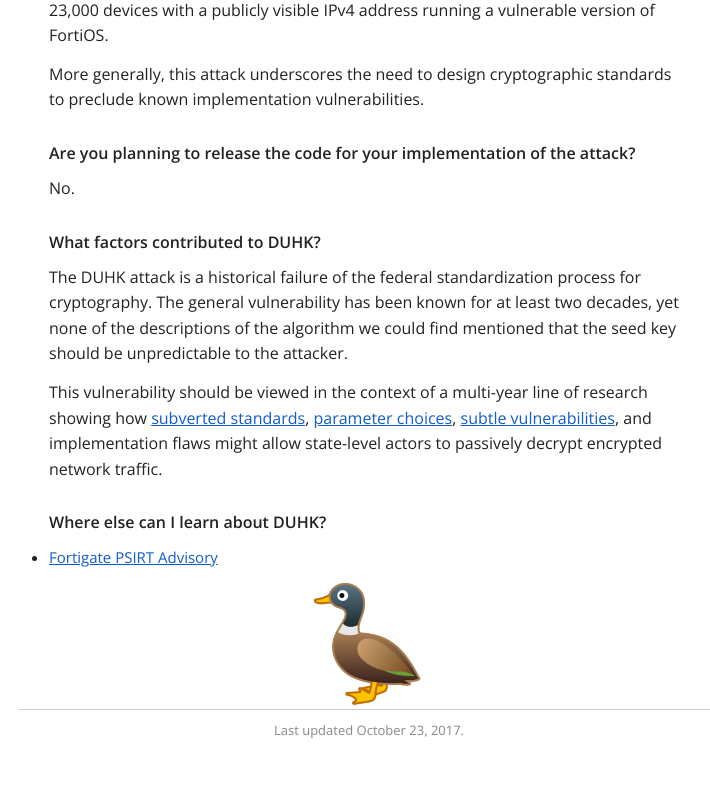
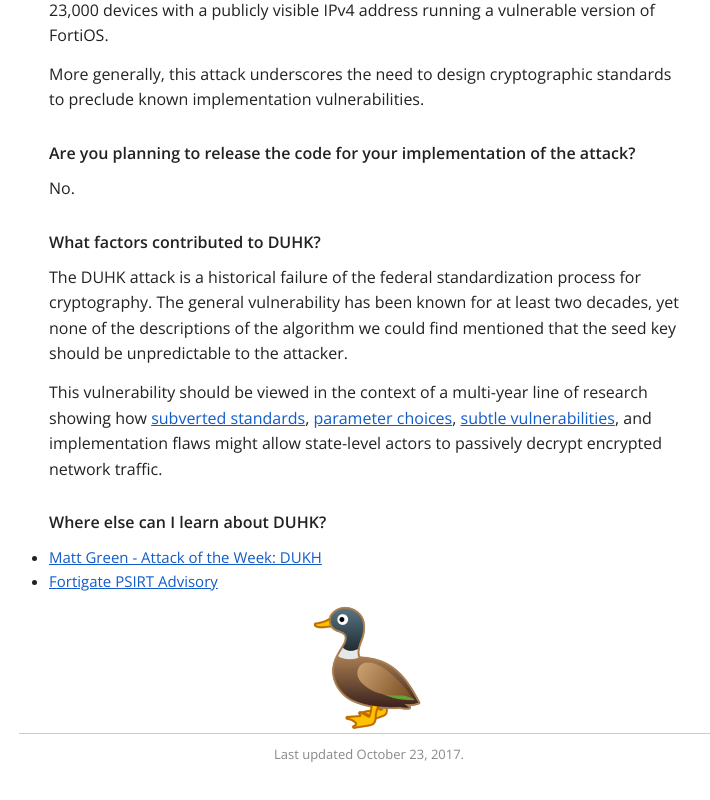
Before and after one commit to shaananc/duhkattack.github.io, a plain HTML site: page index.html in a window 1280 px wide. Shown: the part 4836-5636 px from the top of the page, without its empty margins (271-981 px from the left). Drawn offline with nearby package versions, Linux system fonts and the light colour scheme.

Commit message:
added matt link

```diff
--- a/index.html
+++ b/index.html
@@ -244,6 +244,7 @@ unpredictable to the attacker.</p>
         <h4><a name="faq-references"></a>Where else can I learn about DUHK?</h4>
 
         <ul>
+		  <li><a href="https://blog.cryptographyengineering.com/2017/10/23/attack-of-the-week-duhk">Matt Green - Attack of the Week: DUKH</a></li>
 		  <li><a href="http://fortiguard.com/psirt/FG-IR-16-067">Fortigate PSIRT Advisory</a></li>
         </ul>
 
```
